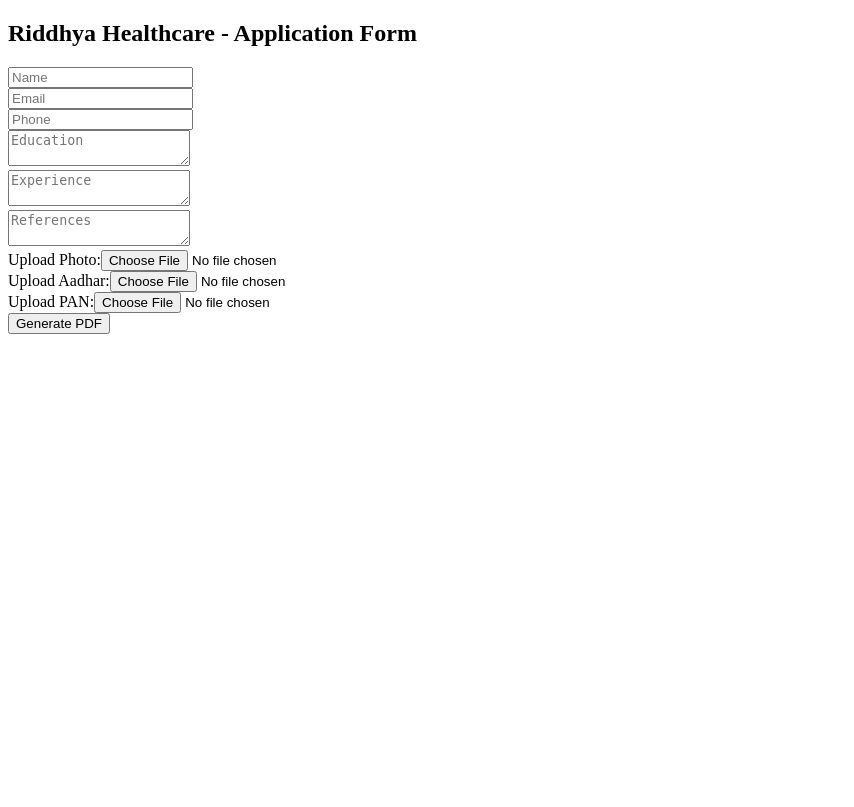
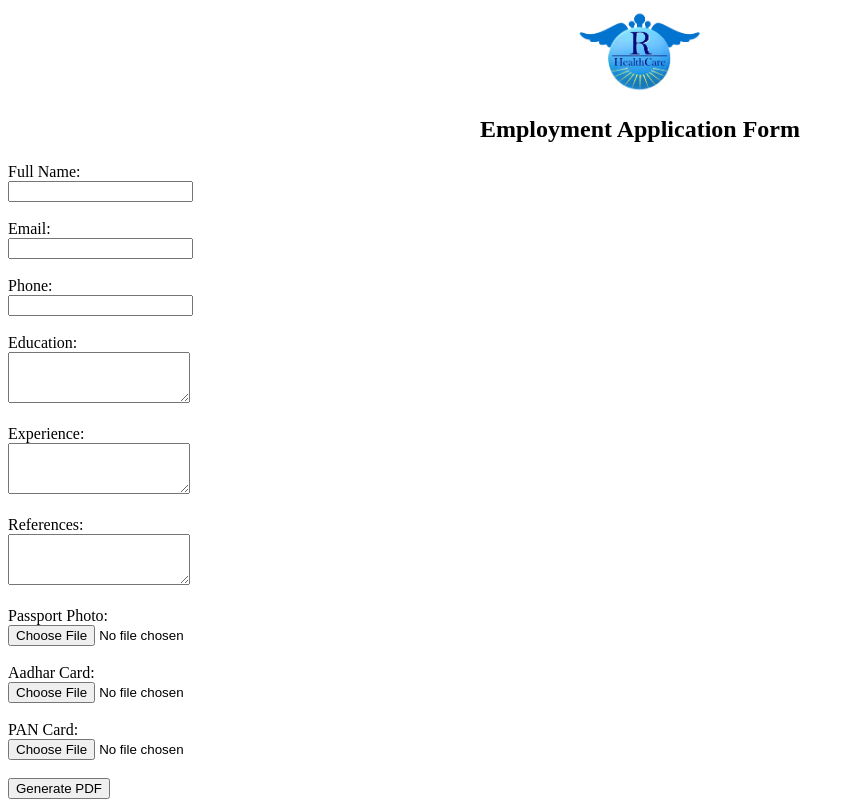
Before and after one commit to infirid/riddhya-form-app, a Flask app: page / in a window 1280 px wide. Shown: the whole page, without its empty margins (0-854 px from the left). Before the commit the page ends 334 px from the top, so only its background shows below. Run offline with Flask 3, Linux system fonts and the light colour scheme.

Commit message:
form.html

```diff
--- a/templates/form.html
+++ b/templates/form.html
@@ -1,18 +1,41 @@
 <!DOCTYPE html>
 <html>
-<head><title>Riddhya Form</title></head>
+<head>
+    <title>Employment Application</title>
+</head>
 <body>
-    <h2>Riddhya Healthcare - Application Form</h2>
+    <div style="text-align: center;">
+        <img src="{{ url_for('static', filename='logo.png') }}" width="150">
+        <h2>Employment Application Form</h2>
+    </div>
     <form method="POST" action="/generate_pdf" enctype="multipart/form-data">
-        <input type="text" name="name" placeholder="Name" required><br>
-        <input type="email" name="email" placeholder="Email" required><br>
-        <input type="text" name="phone" placeholder="Phone"><br>
-        <textarea name="education" placeholder="Education"></textarea><br>
-        <textarea name="experience" placeholder="Experience"></textarea><br>
-        <textarea name="references" placeholder="References"></textarea><br>
-        <label>Upload Photo:</label><input type="file" name="photo" required><br>
-        <label>Upload Aadhar:</label><input type="file" name="aadhar" required><br>
-        <label>Upload PAN:</label><input type="file" name="pan" required><br>
+        <label>Full Name:</label><br>
+        <input type="text" name="name" required><br><br>
+
+        <label>Email:</label><br>
+        <input type="email" name="email" required><br><br>
+
+        <label>Phone:</label><br>
+        <input type="text" name="phone" required><br><br>
+
+        <label>Education:</label><br>
+        <textarea name="education" rows="3" required></textarea><br><br>
+
+        <label>Experience:</label><br>
+        <textarea name="experience" rows="3" required></textarea><br><br>
+
+        <label>References:</label><br>
+        <textarea name="references" rows="3" required></textarea><br><br>
+
+        <label>Passport Photo:</label><br>
+        <input type="file" name="photo" accept="image/*" required><br><br>
+
+        <label>Aadhar Card:</label><br>
+        <input type="file" name="aadhar" accept="image/*" required><br><br>
+
+        <label>PAN Card:</label><br>
+        <input type="file" name="pan" accept="image/*" required><br><br>
+
         <button type="submit">Generate PDF</button>
     </form>
 </body>
```
